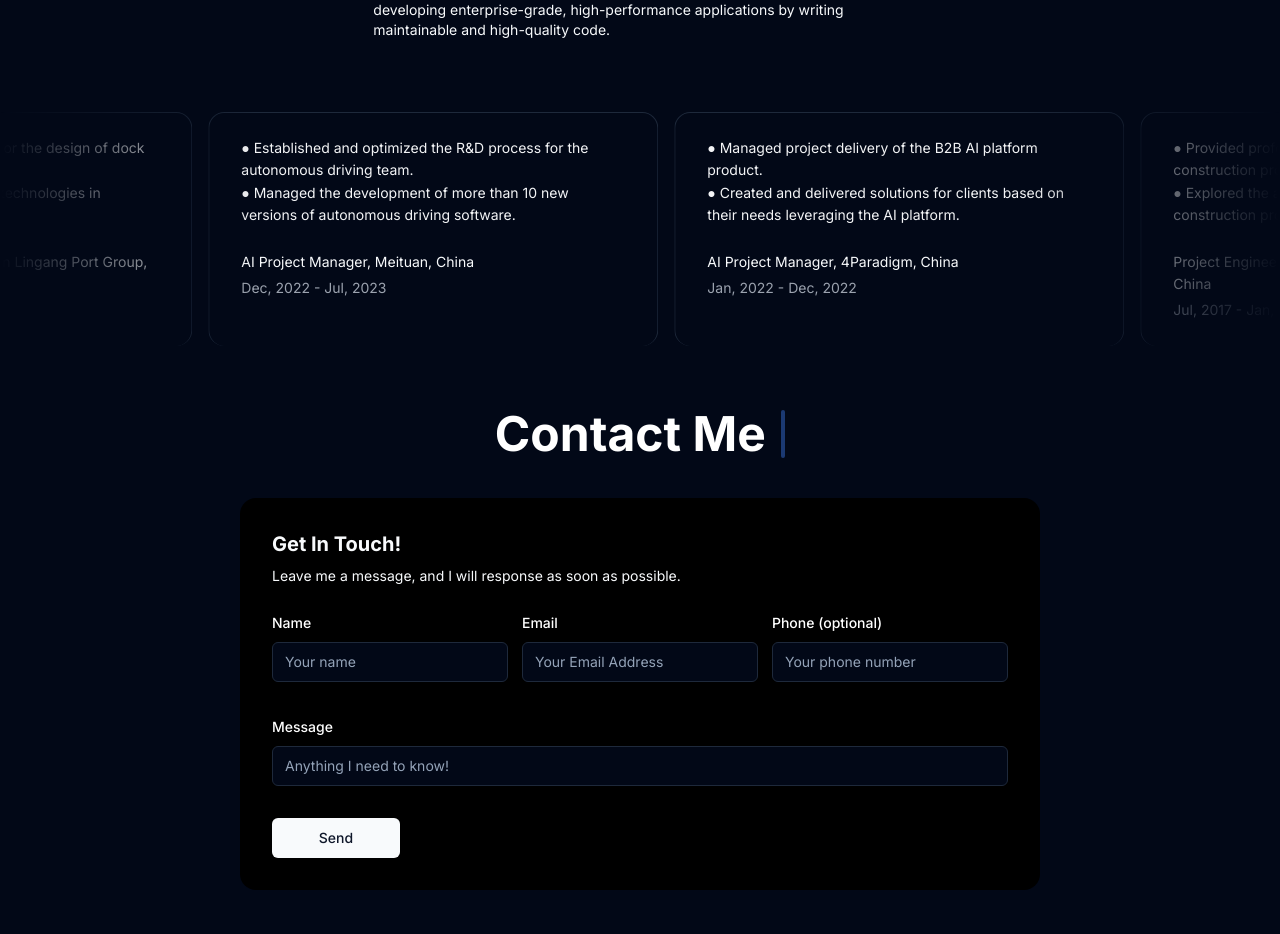
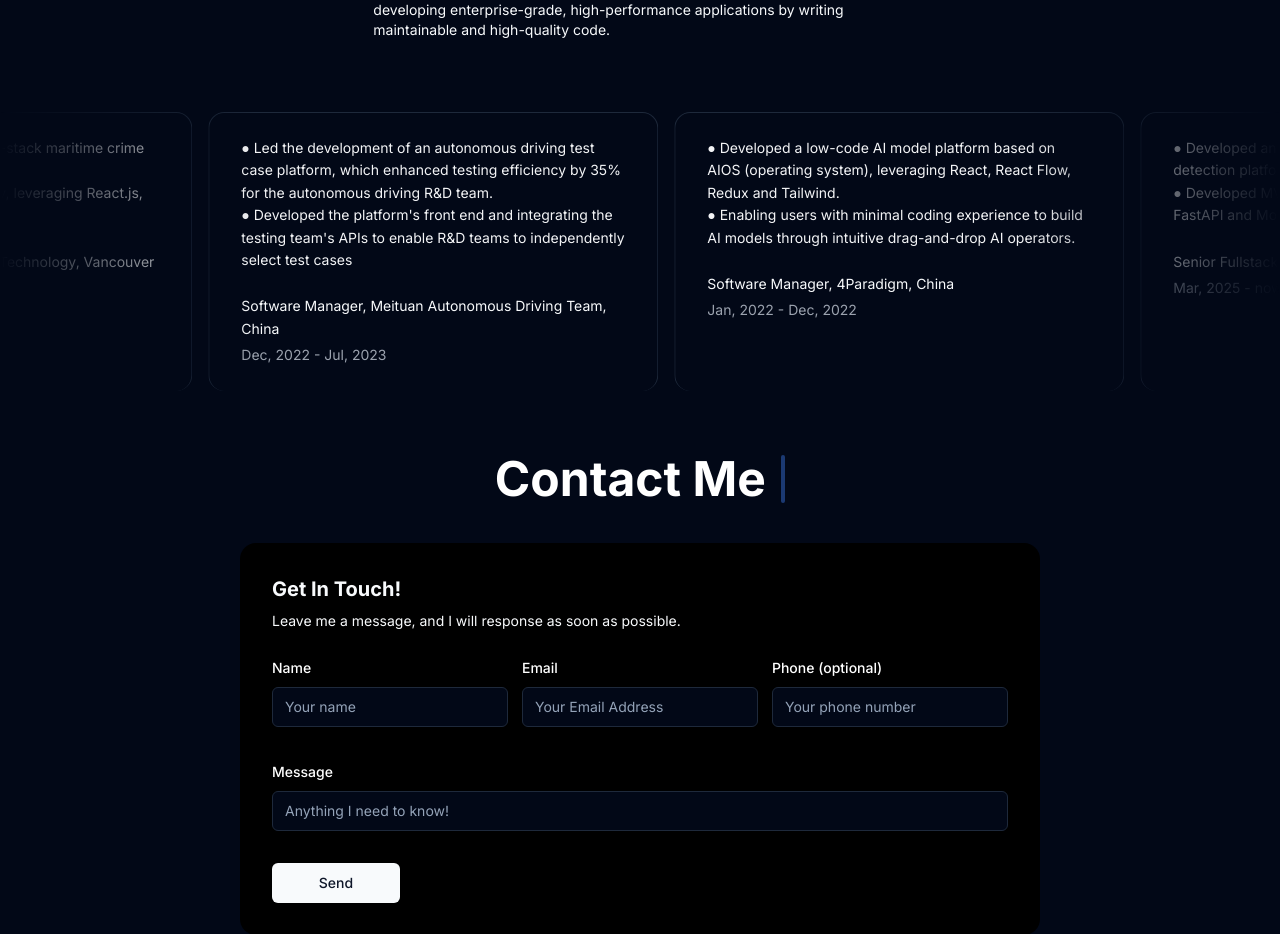
Before and after one commit to ruizhili518/portfolio, a Next.js app: page / in a window 1280 px wide. Shown: the part 2662-3596 px from the top of the page. Built offline with nearby package versions, Linux system fonts and the light colour scheme.

Commit message:
Fix: experience and resume

```diff
--- a/components/ExperienceCard.tsx
+++ b/components/ExperienceCard.tsx
@@ -6,24 +6,24 @@ import {TypewriterEffectSmooth} from "@/components/ui/typewrter-effect";
 const testimonials = [
     {
         quote:
-            ['● Established and optimized the R&D process for the autonomous driving team.',
-             '● Managed the development of more than 10 new versions of autonomous driving software.'],
-        name: "AI Project Manager, Meituan, China",
+            ['● Led the development of an autonomous driving test case platform, which enhanced testing efficiency by 35% for the autonomous driving R&D team.',
+             '● Developed the platform\'s front end and integrating the testing team\'s APIs to enable R&D teams to independently select test cases'],
+        name: "Software Manager, Meituan Autonomous Driving Team, China",
         title: "Dec, 2022 - Jul, 2023",
     },
     {
         quote:
-            ['● Managed project delivery of the B2B AI platform product.',
-                '● Created and delivered solutions for clients based on their needs leveraging the AI platform.'],
-        name: "AI Project Manager, 4Paradigm, China",
+            ['● Developed a low-code AI model platform based on AIOS (operating system), leveraging React, React Flow, Redux and Tailwind.',
+                '● Enabling users with minimal coding experience to build AI models through intuitive drag-and-drop AI operators.'],
+        name: "Software Manager, 4Paradigm, China",
         title: "Jan, 2022 - Dec, 2022",
     },
     {
         quote:
-            ['● Provided professional solutions for the design of dock construction projects.',
-                '● Explored the application of new technologies in construction project.'],
-        name: "Project Engineer & Manager, Tianjin Lingang Port Group, China",
-        title: "Jul, 2017 - Jan, 2022",
+            ['● Developed and maintained a full-stack maritime crime detection platform.',
+                '● Developed MVP for the company, leveraging React.js, FastAPI and Mongodb.'],
+        name: "Senior Fullstack Engineer, Clause Technology, Vancouver",
+        title: "Mar, 2025 - now",
     }
 ];
 
```
Also changed, not shown: 1 other file (tests, documents, lock files or other folders).
